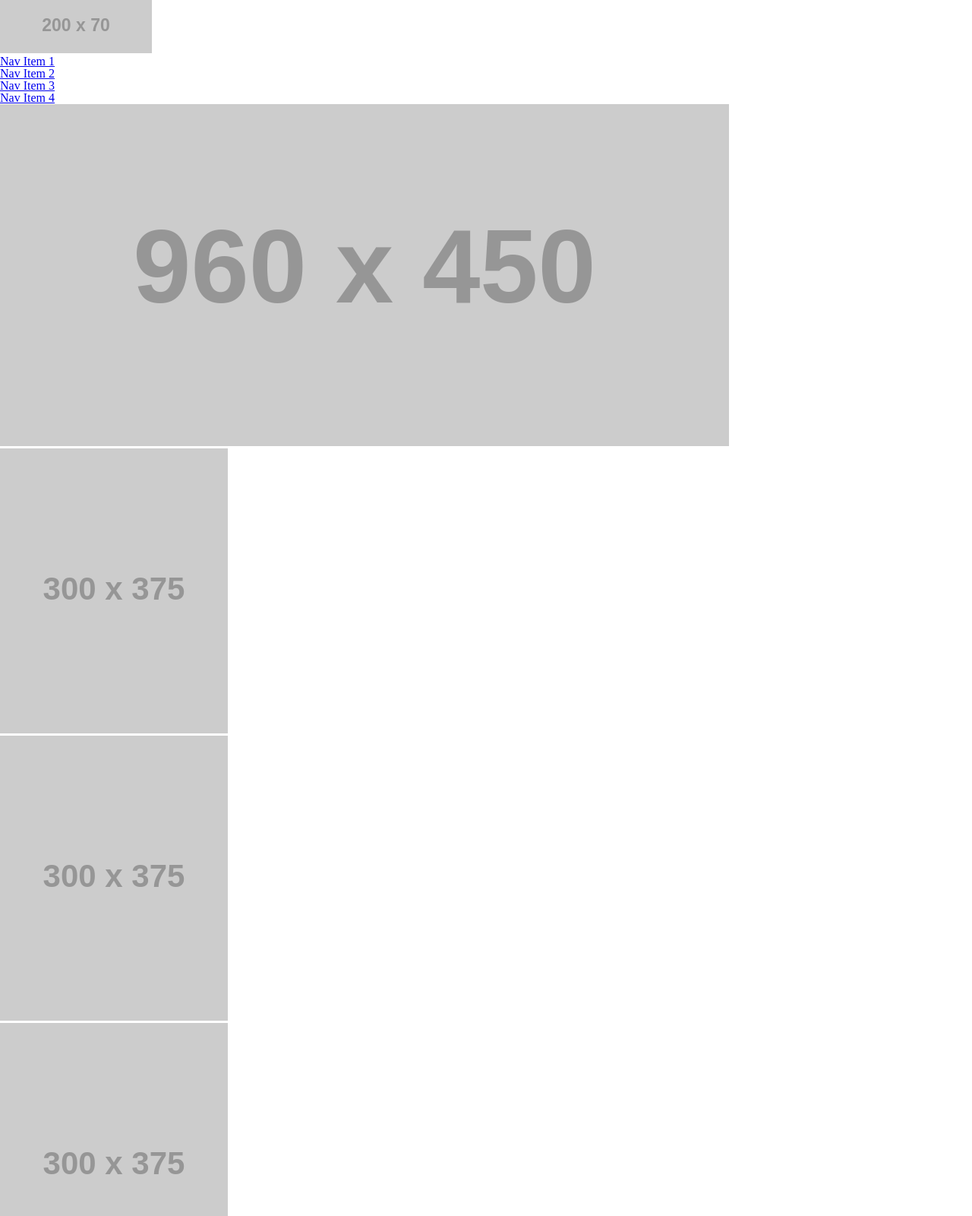
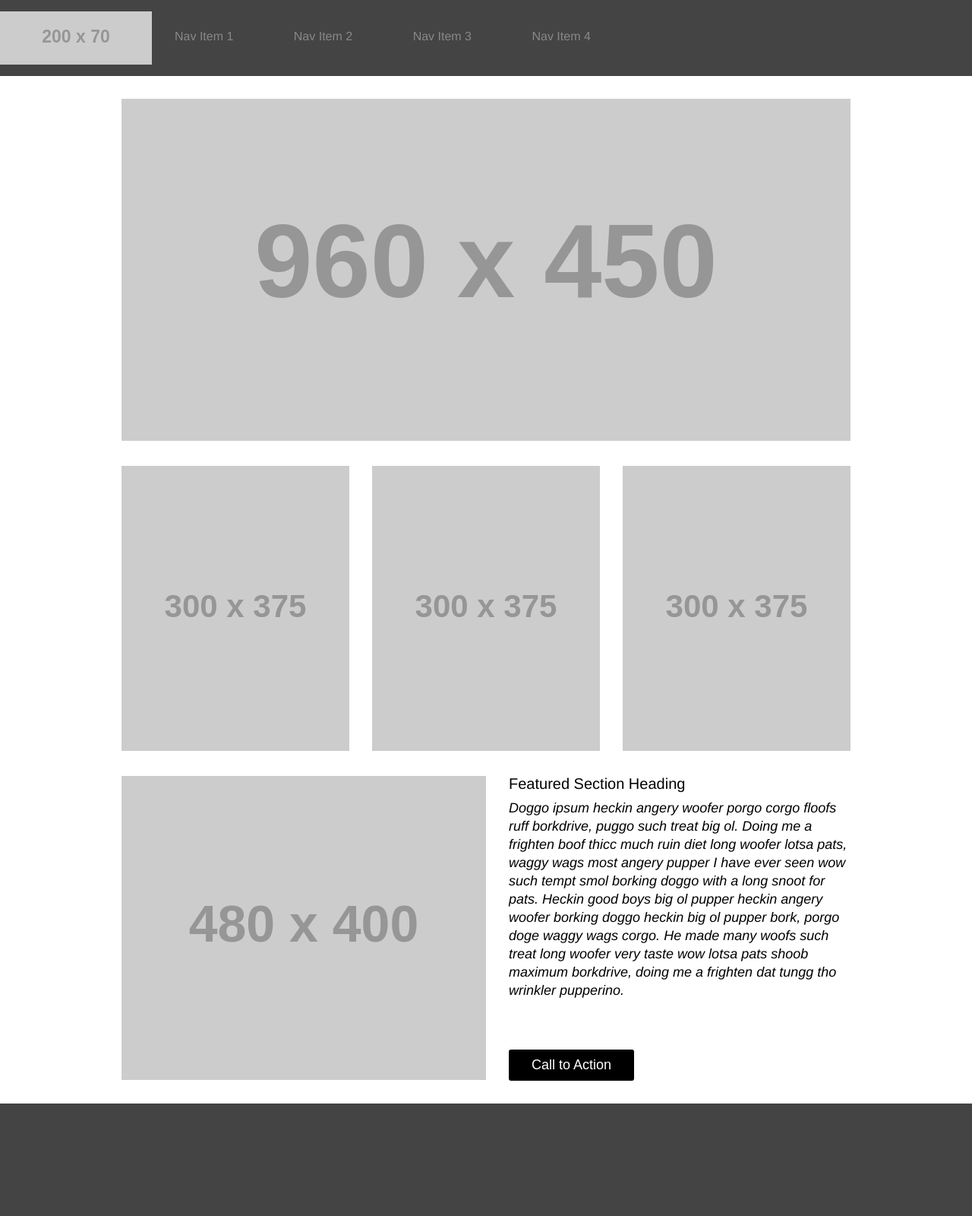
Before and after one commit to Bolstad09/Template, a plain HTML site: page index.html in a window 1280 px wide. Shown: the top 1600 px of the page at 76% size. Drawn offline with Linux system fonts and the light colour scheme; placeholder pictures from the web are drawn by us.

Commit message:
Update style.css

```diff
--- a/style.css
+++ b/style.css
@@ -1,59 +1,99 @@
+/* HEADER */
 
-# Created by https://www.gitignore.io/api/lyx,macos,windows
+body {
+    font-family: Helvetica;
+}
 
-### LyX ###
-# Ignore LyX backup and autosave files
-# http://www.lyx.org/
-*.lyx~
-*.lyx#
+header {
+    background: #444;
+    height: 100px;
+}
+t
+nav {
+    width: 960px;
+    margin: 0px auto;
+}
 
-### macOS ###
-*.DS_Store
-.AppleDouble
-.LSOverride
+header img {
+    float: left;
+    margin-top: 15px;
+    margin-right: 30px;
+}
 
-# Icon must end with two \r
-Icon
+header ul li {
+    display: inline-block;
+    margin-top: 40px;
+    margin-right: 75px;
+}
 
-# Thumbnails
-._*
+a {
+    text-decoration: none;
+    color: #888;
+}
 
-# Files that might appear in the root of a volume
-.DocumentRevisions-V100
-.fseventsd
-.Spotlight-V100
-.TemporaryItems
-.Trashes
-.VolumeIcon.icns
-.com.apple.timemachine.donotpresent
+/* MAIN - SUB BANNERS */
 
-# Directories potentially created on remote AFP share
-.AppleDB
-.AppleDesktop
-Network Trash Folder
-Temporary Items
-.apdisk
+main {
+    width: 960px;
+    margin: 30px auto;
+}
 
-### Windows ###
-# Windows thumbnail cache files
-Thumbs.db
-ehthumbs.db
-ehthumbs_vista.db
+main ul li {
+    list-style: none;
+    float: left;
+    margin: 30px 30px 30px 0px;
+}
 
-# Folder config file
-Desktop.ini
+main ul li:last-child {
+    margin-right: 0px;
+}
 
-# Recycle Bin used on file shares
-$RECYCLE.BIN/
+/* MAIN - FEATURED SECTION */
 
-# Windows Installer files
-*.cab
-*.msi
-*.msm
-*.msp
+section img {
+    float: left;
+}
 
-# Windows shortcuts
-*.lnk
+section div {
+    width: calc(50% - 30px);
+    float: left;
+    padding-left: 30px;
+    margin-bottom: 30px;
+}
 
+h2 {
+    font-size: 20px;
+    margin-bottom: 10px;
+}
 
-# End of https://www.gitignore.io/api/lyx,macos,windows
+section div p {
+    height: 320px;
+    overflow: auto;
+    font-size: 18px;
+    font-style: italic;
+    line-height: 24px;
+}
+
+button {
+    border: none;
+    padding: 10px 30px;
+    background: #000;
+    color: #fff;
+    border-radius: 3px;
+    font-size: 18px;
+    margin-top: 10px;
+    transition: 350ms;
+    cursor: pointer;
+}
+
+button:hover {
+    background: salmon;
+}
+
+/* FOOTER */
+
+footer {
+    clear: both;
+    background: #444;
+    height: 150px;
+}
```
